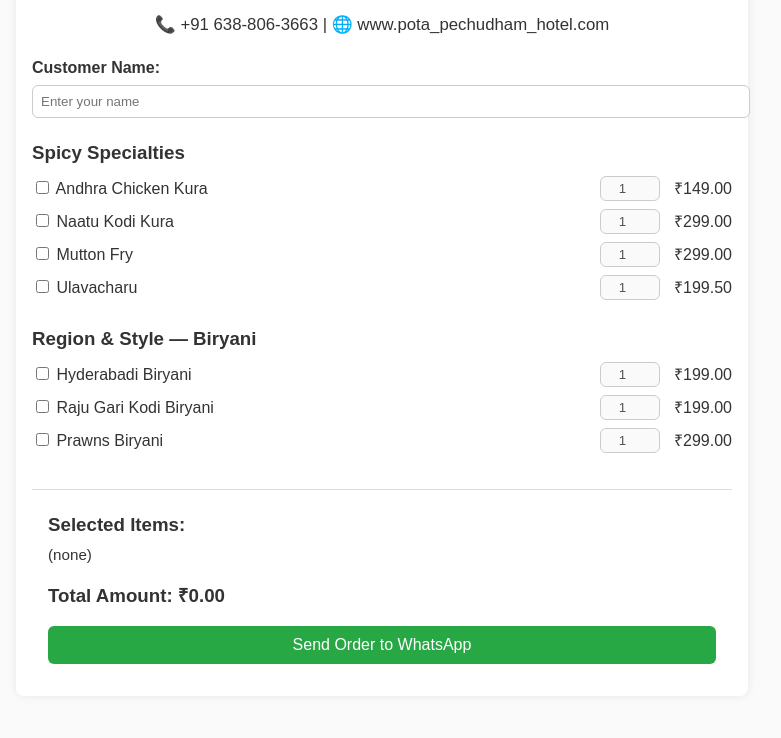
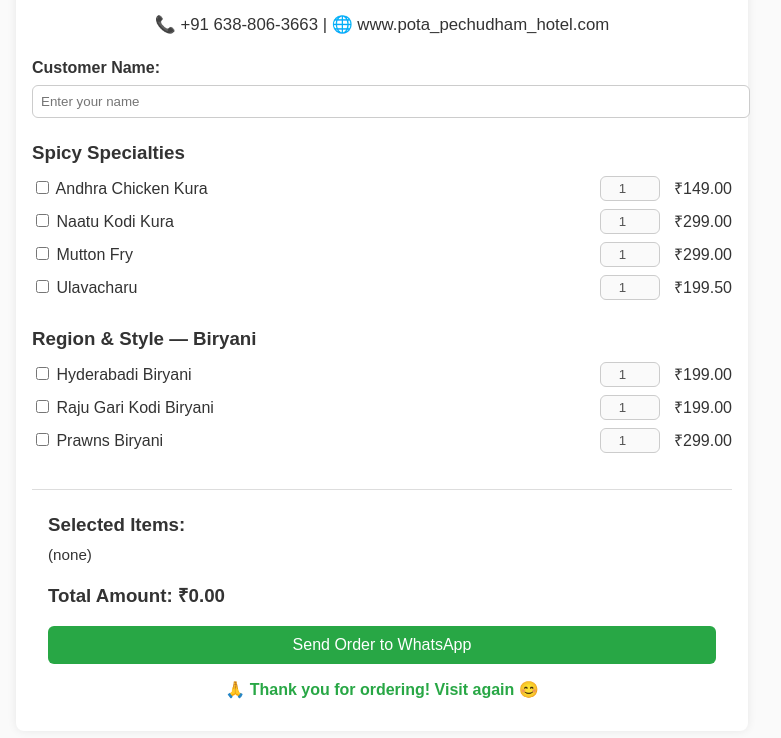
Before and after one commit to akki003-star/menu_project, a plain HTML site: page index.html in a window 1280 px wide. Shown: the part 80-818 px from the top of the page, without its empty margins (258-1039 px from the left). Drawn offline with Linux system fonts and the light colour scheme.

Commit message:
rewrite the code

```diff
--- a/index.html
+++ b/index.html
@@ -63,6 +63,13 @@
       margin-top: 8px;
       border-radius: 6px;
       border: 1px solid #ccc;
+    }
+    .visit-msg {
+      text-align: center;
+      margin-top: 1rem;
+      font-size: 1rem;
+      color: #28a745;
+      font-weight: bold;
     }
   </style>
 </head>
@@ -133,6 +140,8 @@
       </h3>
 
       <button class="btn" onclick="sendOrder()">Send Order to WhatsApp</button>
+
+      <div class="visit-msg">🙏 Thank you for ordering! Visit again 😊</div>
     </div>
   </div>
 
@@ -194,9 +203,9 @@
       chosen.forEach(it => {
         message += `- ${it.item} x${it.qty} = ₹${it.subtotal.toFixed(2)}%0A`;
       });
-      message += `%0A💰 *Total:* ₹${total.toFixed(2)}%0AThank you for ordering with us! 🙏`;
+      message += `%0A💰 *Total:* ₹${total.toFixed(2)}%0A🙏 Thank you for ordering! Visit again 😊`;
 
-      const phoneNumber = "916388063663"; // Change to your number (with country code, e.g. 91)
+      const phoneNumber = "919848046739"; // Change to your number (with country code)
       const url = `https://wa.me/${phoneNumber}?text=${message}`;
       window.open(url, "_blank");
     }
```
